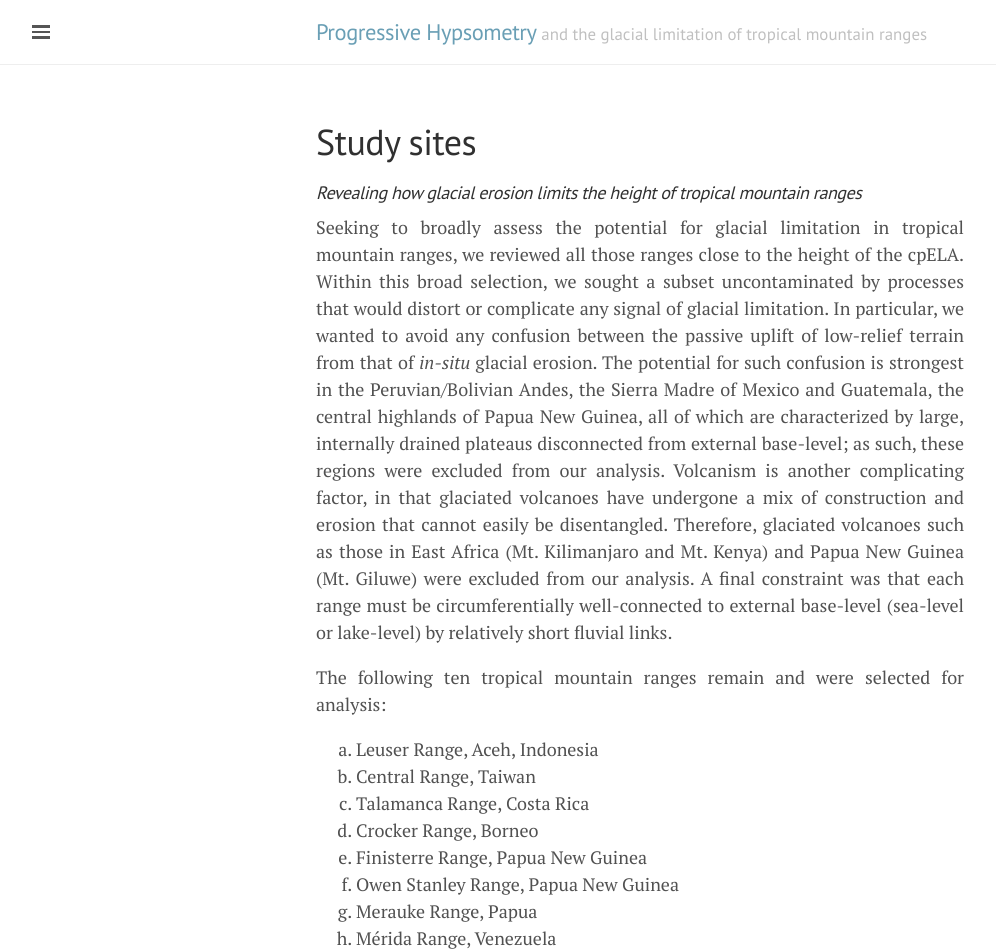
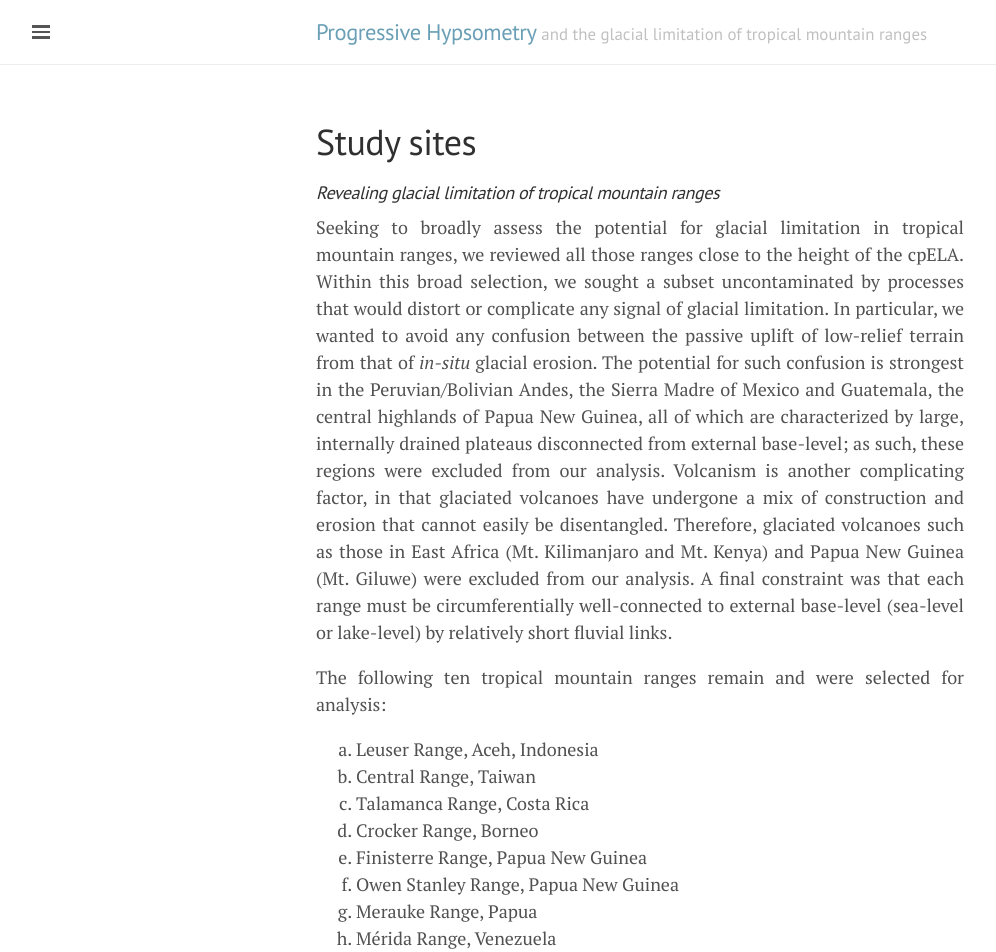
Before and after one commit to mcunningham917/PHdoc, a Jekyll site: the page built from Study sites.md, in a window 1280 px wide. Shown: the top 952 px of the page, without its empty margins (0-996 px from the left). Built offline with Jekyll 4.4.1, drawn with Linux system fonts in a browser that asks for light colours.

Commit message:
Update Study sites.md

```diff
--- a/Study sites.md
+++ b/Study sites.md
@@ -4,7 +4,7 @@ title: 'Study sites'
 lc_title: 'study sites'
 ---
 
-#### *Revealing how glacial erosion limits the height of tropical mountain ranges*
+#### *Revealing glacial limitation of tropical mountain ranges*
 
 
 Seeking to broadly assess the potential for glacial limitation in
```
